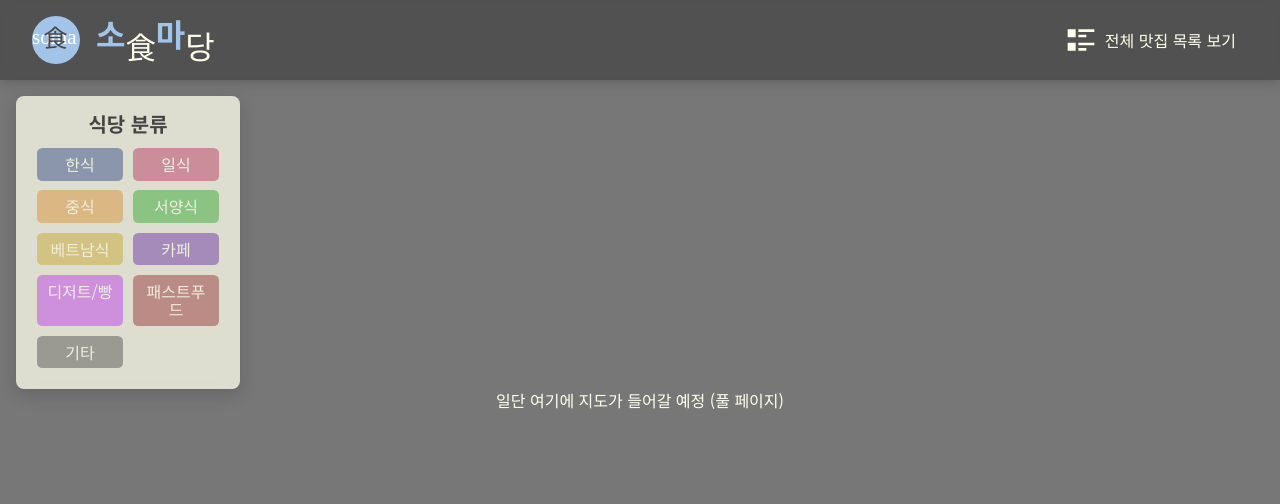
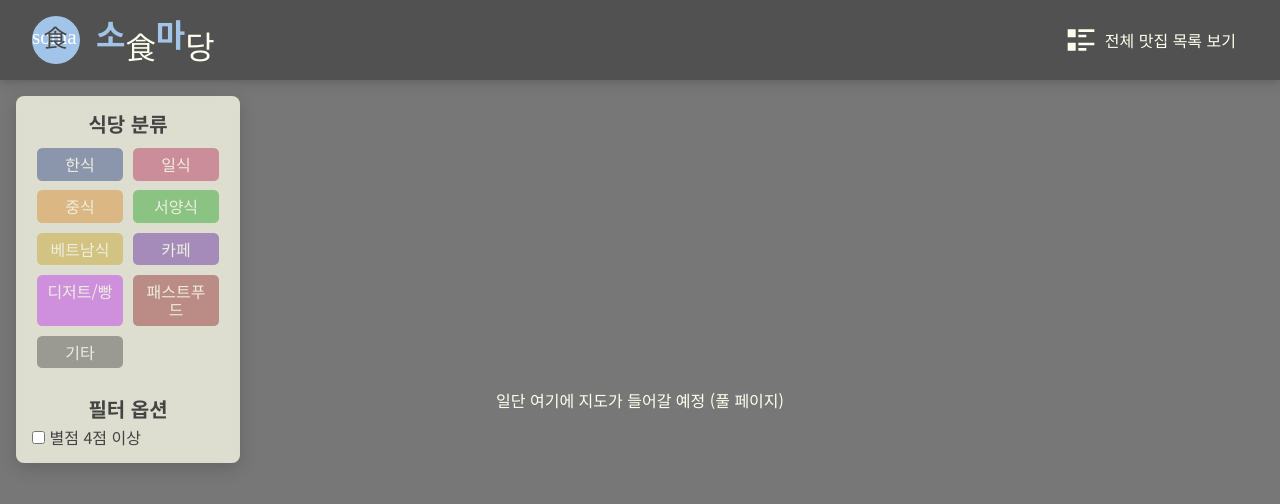
Before and after one commit to CChuYong/Sosik-Madang, a Vue app in the folder frontend/: page / in a window 1280 px wide. Shown: the top 504 px of the page. Built offline with nearby package versions, Linux system fonts and the light colour scheme; a web font is replaced by a local one.

Commit message:
Add filter options

```diff
--- a/frontend/src/components/PageMapControls.vue
+++ b/frontend/src/components/PageMapControls.vue
@@ -9,10 +9,16 @@
               class="button toggle"
               :class="{ active: type.filterActivated }"
               :style="{ backgroundColor: type.backgroundColor }"
-              @click="() => { type.filterActivated = !type.filterActivated; updateMap(); }">
+              @click="() => { type.filterActivated = !type.filterActivated; }">
           {{ type.typeName }}
         </span>
       </div>
+    </div>
+
+    <div class="control-container">
+      <div class="title">필터 옵션</div>
+
+      <div><input v-model="filterOptions" type="checkbox" value="filter_ratings_above_4"> <span>별점 4점 이상</span></div>
     </div>
   </div>
 </template>
@@ -89,14 +95,22 @@ export default {
           "filterActivated": false,
         },
       ],
+      filterOptions: [],
     };
+  },
+  watch: {
+    shopTypes: {
+      deep: true,
+      handler() { this.updateMap(); },
+    },
+    filterOptions() { this.updateMap(); },
   },
   methods: {
     getActivatedShopTypes() {
       return this.shopTypes.filter((x) => x.filterActivated).map((x) => x.slug);
     },
     updateMap() {
-      console.log(this.getActivatedShopTypes());
+      console.log("map update");
       // TODO
     },
   },
@@ -119,6 +133,9 @@ export default {
   .control-container {
     display: flex;
     flex-direction: column;
+    margin-top: 1.5rem;
+
+    &:first-child { margin-top: 0; }
 
     .title {
       text-align: center;
```
